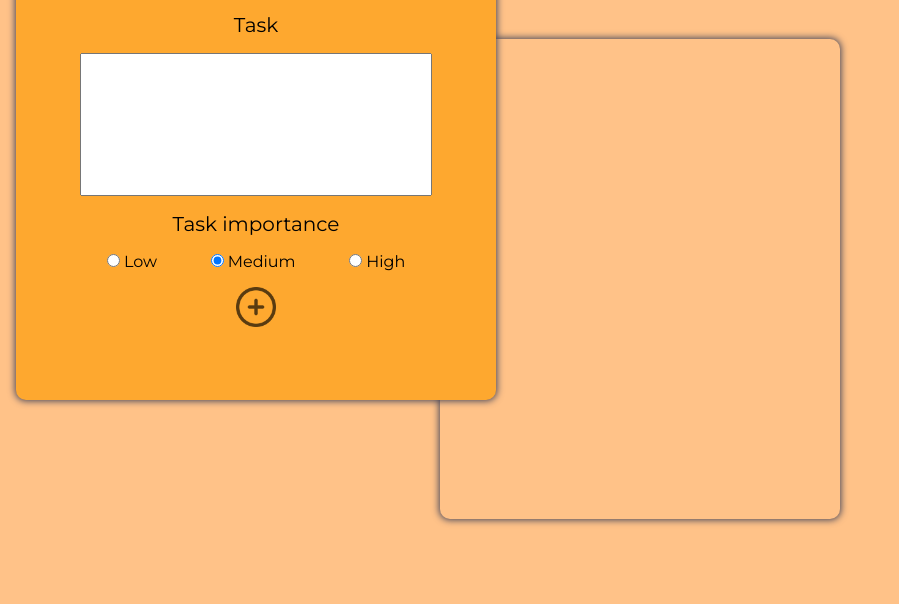
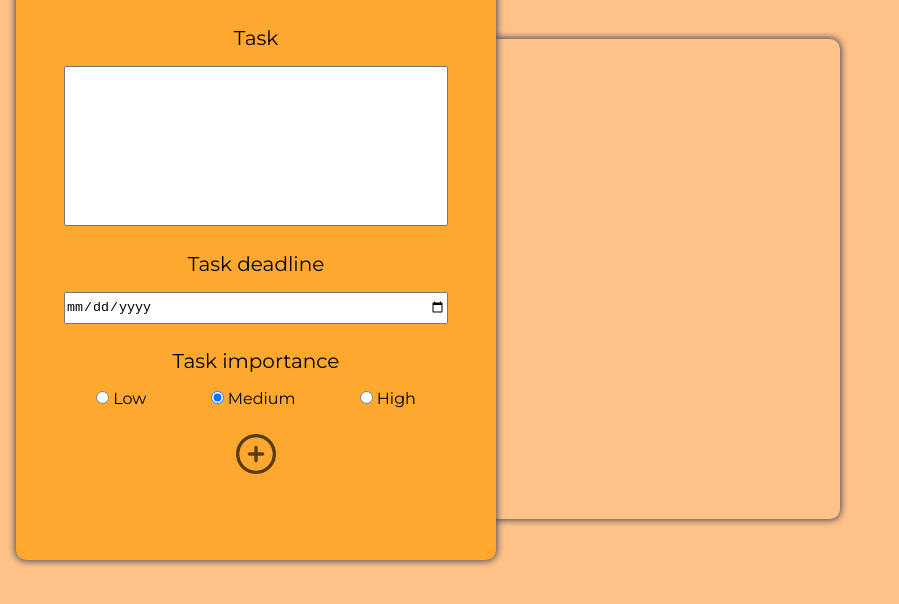
Before and after one commit to bciernia/ToDoApp, a website with bundled scripts: page public/index.html in a window 1280 px wide. Both pictures are taken after a click on the button 36 px from the left and 39 px from the top of the page. Shown: the part 96-700 px from the top of the page, without its empty margins (0-899 px from the left). Built offline with nearby package versions, Linux system fonts and the light colour scheme; files whose address does not match are found by name.

Commit message:
added datepicker to new task form

```diff
--- a/public/index.html
+++ b/public/index.html
@@ -17,8 +17,15 @@
         <button class="btn btn-modal" id="btn-hide-modal"><img src="images/close.png" class="hide-modal-img"></button>
         <h2 style="text-align: center">Add task</h2>
         <form class="new-task-from">
+            <div class="new-task-form-section">
                 <label class="new-task-label">Task</label>
                 <textarea class="task-name" name="task-name"></textarea>
+            </div>
+            <div class="new-task-form-section">
+                <label class="new-task-label">Task deadline</label>
+                <input type="date" class="new-task-datepicker">
+            </div>
+            <div class="new-task-form-section">
                 <label class="new-task-label">Task importance</label>
                 <div class="task-importance-section">
                     <div>
@@ -34,6 +41,8 @@
                         <label for="high">High</label>
                     </div>
                 </div>
+            </div>
+
             <div style="display: flex; justify-content: center;">
                 <button type="submit" class="btn btn-add-task"><img src="images/add.png" alt="Add button"
                                                                     class="add-task-img"></button>
--- a/public/style.css
+++ b/public/style.css
@@ -21,11 +21,11 @@ body {
 .add-task-modal{
     position: absolute;
     margin-top: 1rem;
-    height: 30rem;
+    height: 40rem;
     width: 30rem;
     background-color: var(--modalColor);
     border-radius: 10px;
-    top:-35rem;
+    top:-45rem;
     left: 1rem;
     transition: transform .75s ease-in-out;
     z-index: 999;
@@ -33,7 +33,7 @@ body {
 }
 
 .add-task-modal-active{
-    transform: translateY(35rem);
+    transform: translateY(45rem);
 }
 
 .new-task-label{
@@ -61,16 +61,26 @@ body {
 }
 
 .new-task-from {
-    margin: 1rem;
     width: auto;
-    height: 20rem;
+    height: 30rem;
     display: flex;
     flex-direction: column;
+    justify-content: space-around;
+    margin-top: 1rem;
+}
+
+.new-task-form-section{
+    display: flex;
     justify-content: center;
+    flex-direction: column;
     gap: 1rem;
 }
 
-textarea {
+.new-task-datepicker{
+    height: 2rem;
+}
+
+.task-name {
     resize: none;
     height: 10rem;
     font-family: "Montserrat", sans-serif;
```
Lines whose indentation alone changed are shown as unchanged.
